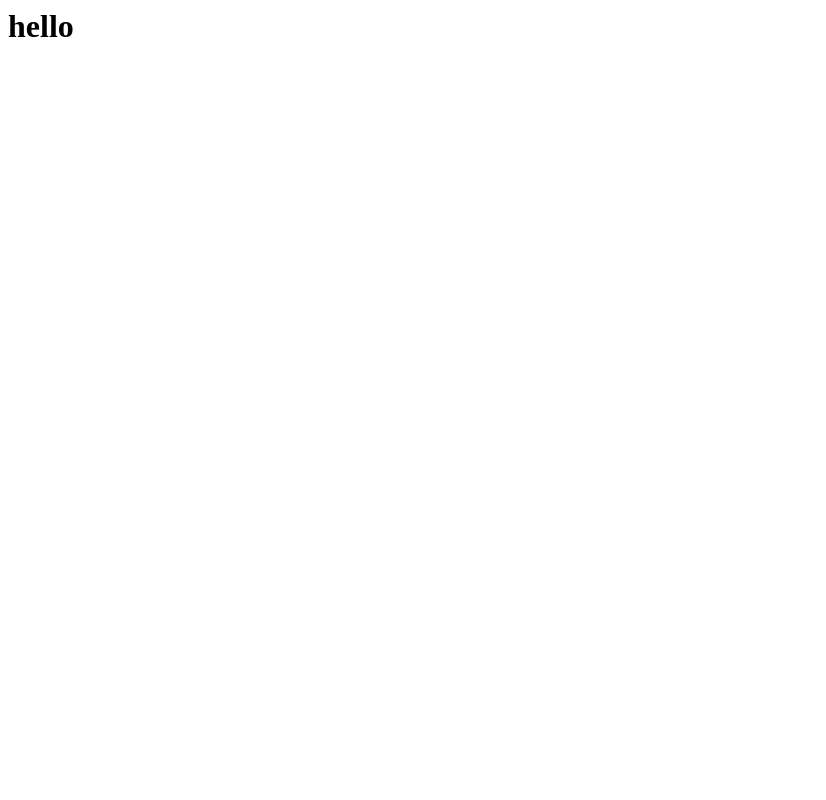
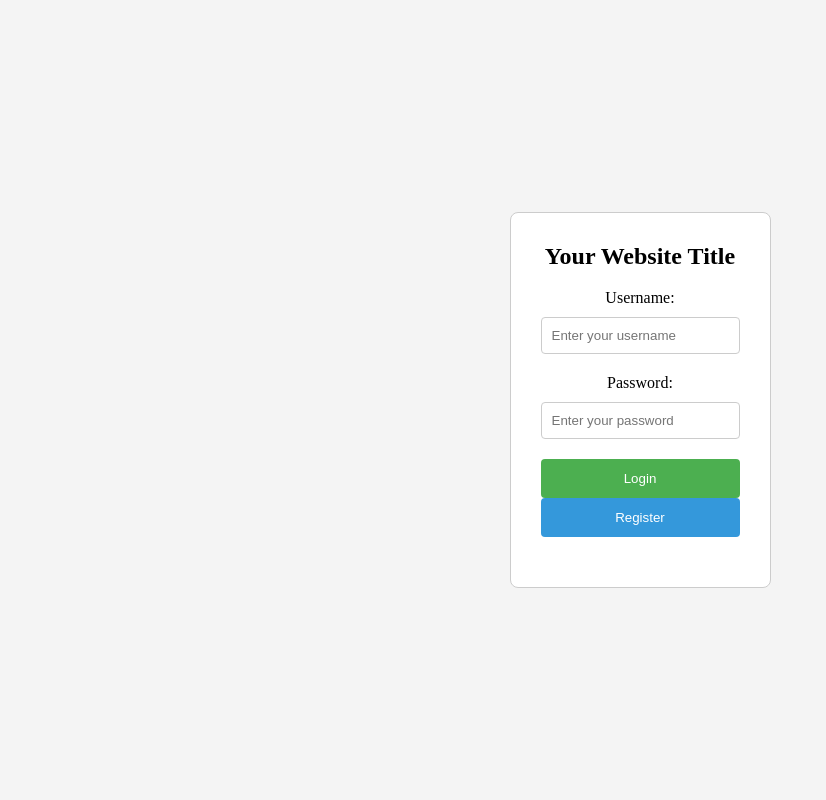
Before and after one commit to galegoer/jarvis_hackathon, a Django app: page /login/ in a window 1280 px wide. Before the commit the part shown is almost empty. Shown: the whole page, without its empty margins (0-826 px from the left). Run offline with Django 4.2, Linux system fonts and the light colour scheme.

Commit message:
Added HTML Login

```diff
--- a/hackathon/templates/index.html
+++ b/hackathon/templates/index.html
@@ -1 +1,92 @@
-<h1>hello</h1>
+<!DOCTYPE html>
+<html lang="en">
+  <head>
+    <meta charset="UTF-8" />
+    <meta name="viewport" content="width=device-width, initial-scale=1.0" />
+    <title>Your Website Title</title>
+    <style>
+      body {
+        display: flex;
+        align-items: center;
+        justify-content: center;
+        height: 100vh;
+        margin: 0;
+        background-color: #f4f4f4; /* Optional background color */
+      }
+
+      .login-container {
+        text-align: center;
+        max-width: 400px; /* Increased width */
+        padding: 30px; /* Increased padding */
+        border: 1px solid #ccc;
+        border-radius: 8px;
+        background-color: #fff;
+      }
+
+      .login-container h2 {
+        margin-top: 0;
+      }
+
+      .form-group {
+        margin-bottom: 20px; /* Increased margin */
+      }
+
+      .form-group label {
+        display: block;
+        margin-bottom: 10px; /* Increased margin */
+      }
+
+      .form-group input {
+        width: 100%;
+        padding: 10px; /* Increased padding */
+        box-sizing: border-box;
+        border: 1px solid #ccc;
+        border-radius: 4px;
+      }
+
+      .form-group button {
+        width: 100%;
+        padding: 12px; /* Increased padding */
+        box-sizing: border-box;
+        border: none;
+        border-radius: 4px;
+        background-color: #4caf50; /* Green color, you can customize */
+        color: #fff;
+        cursor: pointer;
+      }
+
+      .form-group button.register {
+        background-color: #3498db; /* Blue color, you can customize */
+      }
+    </style>
+  </head>
+  <body>
+    <div class="login-container">
+      <h2>Your Website Title</h2>
+      <div class="form-group">
+        <label for="username">Username:</label>
+        <input
+          type="text"
+          id="username"
+          name="username"
+          placeholder="Enter your username"
+          required
+        />
+      </div>
+      <div class="form-group">
+        <label for="password">Password:</label>
+        <input
+          type="password"
+          id="password"
+          name="password"
+          placeholder="Enter your password"
+          required
+        />
+      </div>
+      <div class="form-group">
+        <button type="submit" class="login">Login</button>
+        <button type="submit" class="register">Register</button>
+      </div>
+    </div>
+  </body>
+</html>
```
Also changed, not shown: hackathon/db.sqlite3 (added).
